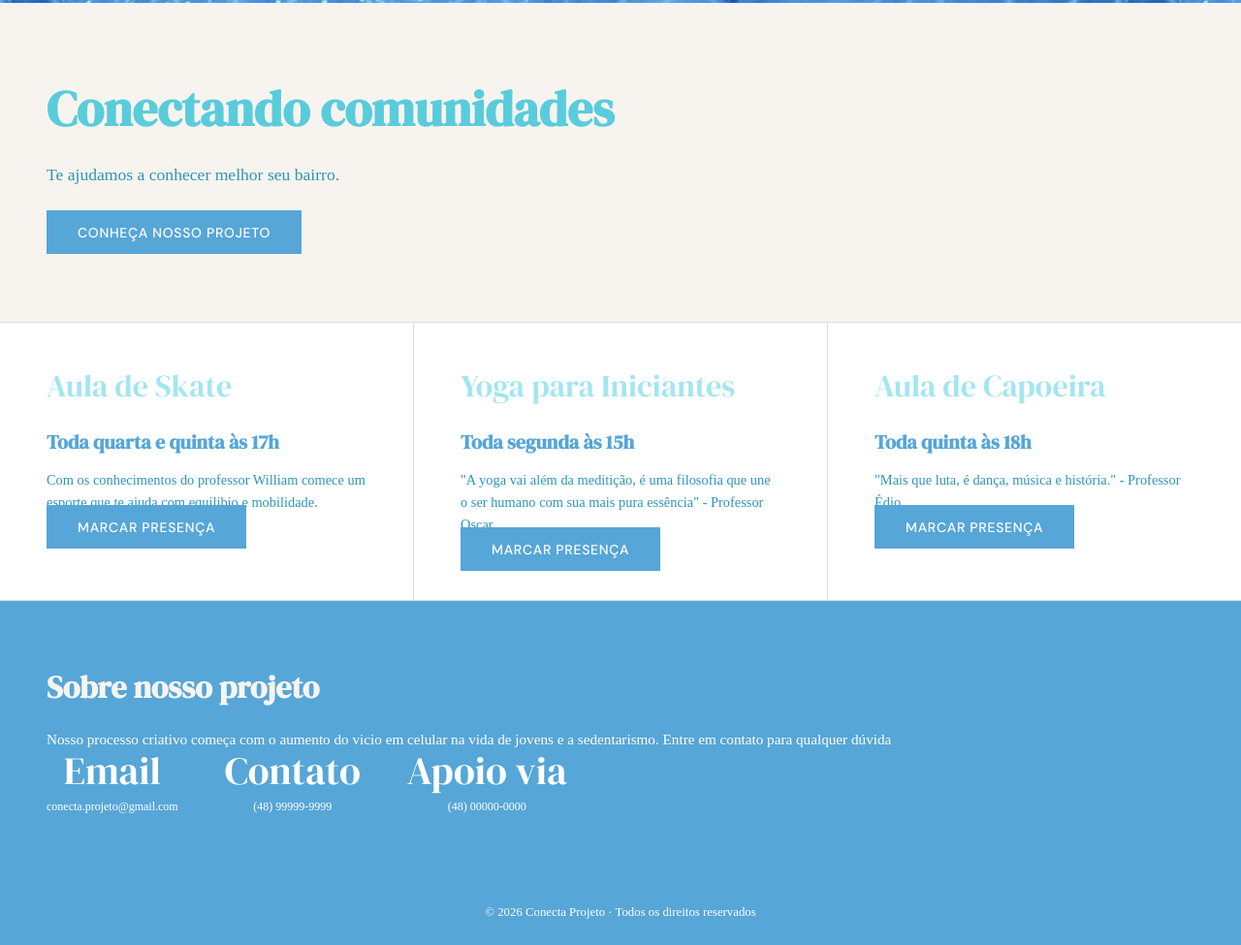
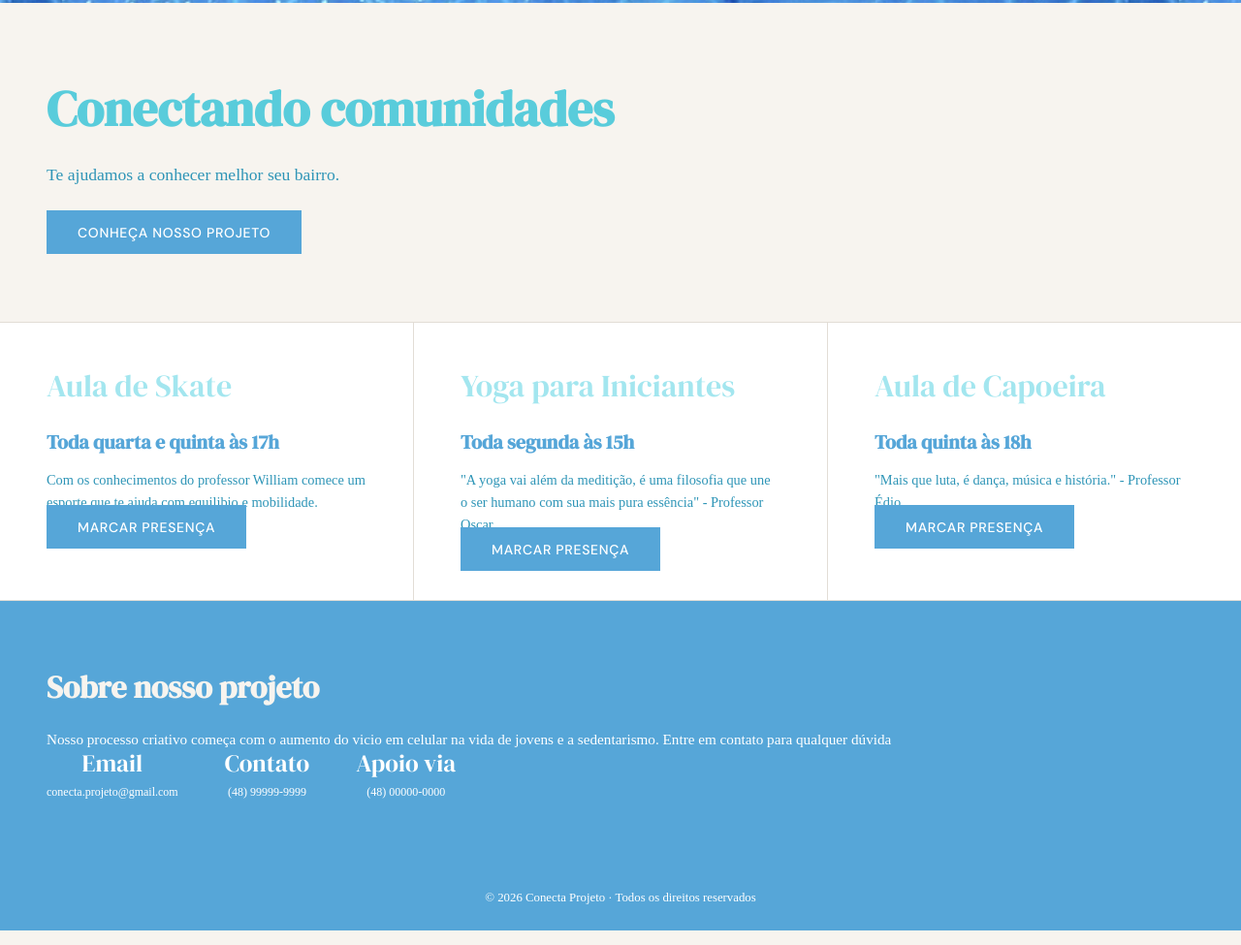
Before and after one commit to Fushikkj/conexao-hackathon, a plain HTML site: page marcar.html in a window 1280 px wide. Shown: the part 475-1450 px from the top of the page at 97% size. Drawn offline with Linux system fonts and the light colour scheme.

Commit message:
teste 6
Arrumando o index e o css do home eventos e planos

```diff
--- a/style.css
+++ b/style.css
@@ -235,7 +235,7 @@ body {
 
 .stat .num {
     font-family: 'DM Serif Display', serif;
-    font-size: 2.5rem;
+    font-size: 25px;
     color: #ffffff;
     line-height: 1;
 }
```
